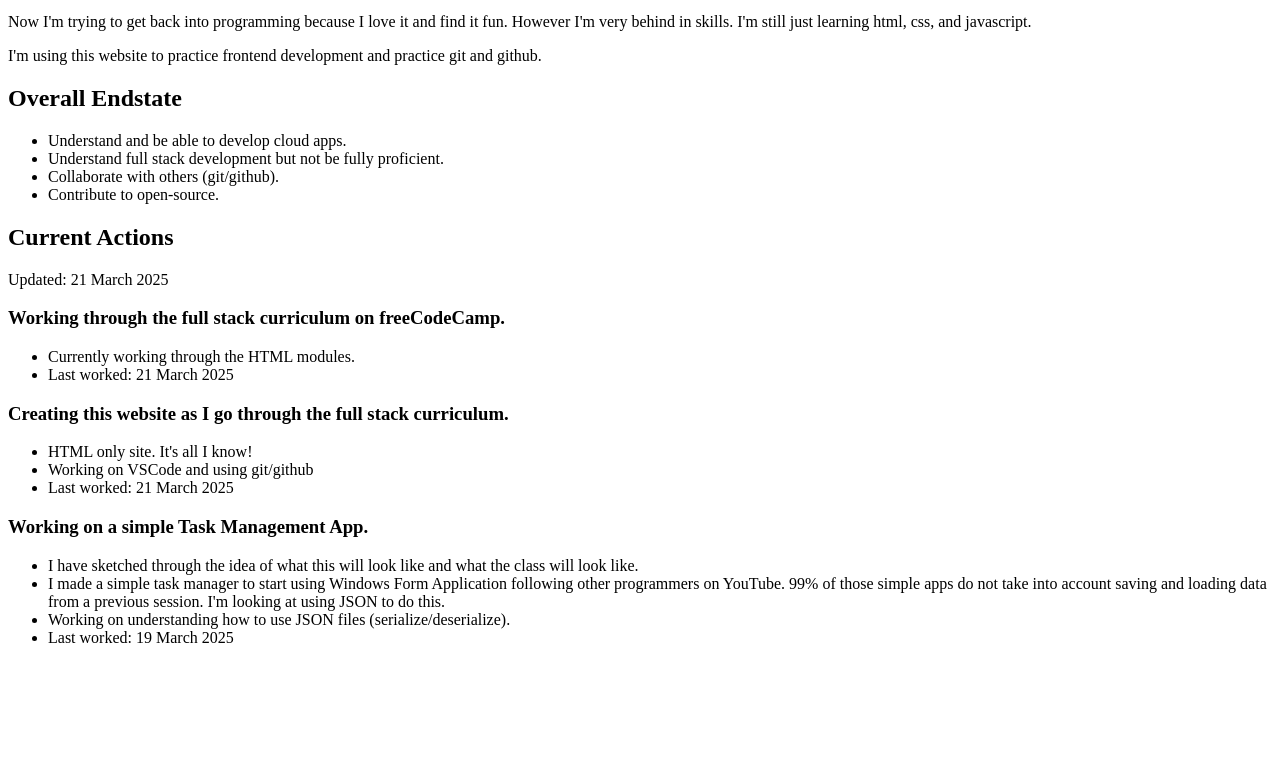
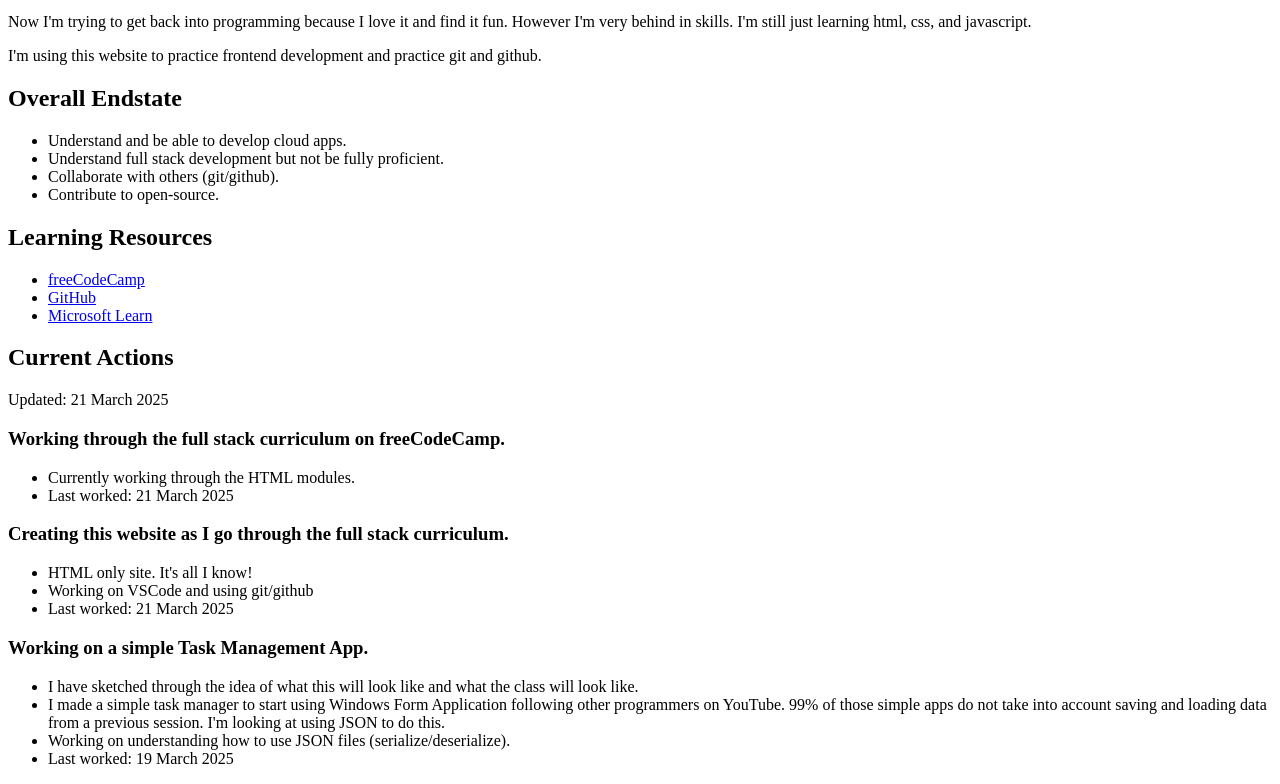
Before and after one commit to mkchank3210/mkchank3210.github.io, a plain HTML site: page index.html in a window 1280 px wide. Shown: the part 101-885 px from the top of the page. Before the commit the page ends 800 px from the top, so only its background shows below. Drawn offline with Linux system fonts and the light colour scheme.

Commit message:
add learning resources links

```diff
--- a/index.html
+++ b/index.html
@@ -5,6 +5,7 @@
     <meta name="viewport" content="width=device-width, initial-scale=1.0">
     <title>AwaseMike Working Site</title>
 </head>
+<!-- When I learn CSS I want to center the h1 title -->
 <body>
     <h1>Learning to be a Programmer</h1>
     <p>I learned computer programming more than 20 years ago.  After that I went into a career that did nothing with computers except for writing emails.</p>
@@ -17,6 +18,14 @@
         <li>Collaborate with others (git/github).</li>
         <li>Contribute to open-source.</li>
     </ul>
+    <section>
+        <h2>Learning Resources</h2>
+        <ul>
+            <li><a href="https://www.freecodecamp.org/" target="_blank">freeCodeCamp</a></li>
+            <li><a href="https://github.com/" target="_blank">GitHub</a></li>
+            <li><a href="https://learn.microsoft.com/en-us/training/?source=learn" target="_blank">Microsoft Learn</a></li>
+        </ul>
+    </section>
     <section>
     <h2>Current Actions</h2>
     <p>Updated: 21 March 2025</p>
```
